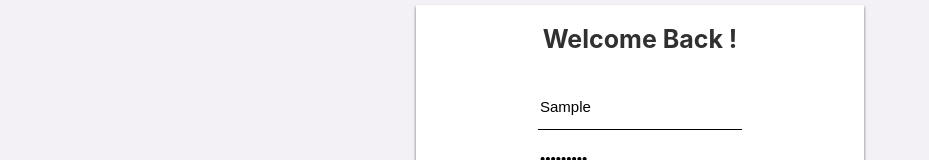
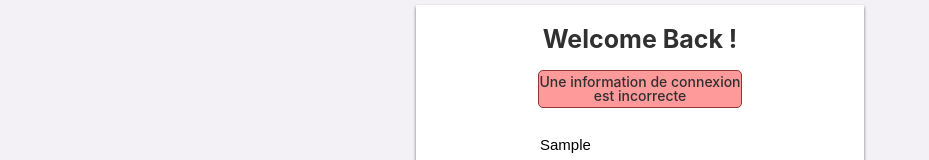
Before and after one commit to maisonnavejul/EcoCloud, a Vue app in the folder client/app/: page /login in a window 1280 px wide. Both pictures are taken after typing "Sample", "Sample123" into the empty fields and a click on the button "Log In". Shown: the part 201-361 px from the top of the page, without its empty margins (0-929 px from the left). Built offline with nearby package versions, Linux system fonts and the light colour scheme.

Commit message:
[front] added infos on login and registration failed attempt

```diff
--- a/client/app/src/components/login/login.component.vue
+++ b/client/app/src/components/login/login.component.vue
@@ -2,6 +2,9 @@
     <div class="login_container">
         <div class="login">
             <h2 class="login_title">Welcome Back !</h2>
+            <div class="login_failed" v-if="login_failed">
+                <p>Une information de connexion est incorrecte</p>
+            </div>
             <form class="login_form" @submit.prevent="offline_login">
                 <input type="text"
                     name="username"
@@ -40,6 +43,7 @@ export default {
         return {
             username: "",
             password: "",
+            login_failed: false,
         }
     },
 
@@ -55,6 +59,7 @@ export default {
                 this.parse_res(response);
             } else {
                 console.log('Login failed');
+                this.login_failed = true;
             }
         },
         async login() {
@@ -89,7 +94,9 @@ export default {
         parse_res(res) {
             if (!res.is_connected) {
                 console.log('Login failed');
+                this.login_failed = true;
             } else {
+                this.login_failed = false;
                 this.$store.dispatch('login', res)
                     .then(() => {
                         const next_route = !res.email ? '/register' : '/';
@@ -130,6 +137,26 @@ export default {
     box-shadow: 0 2px 3px rgba(0, 0, 0, 0.55);
 }
 
+.login_title {
+    font-size: 25px;
+    margin-top: 5%;
+    margin-bottom: 4%;
+}
+
+.login_failed {
+    background-color: rgb(255, 87, 87, 0.6);
+    border: 1px solid rgb(143, 55, 55);
+    border-radius: 5px;
+    width: 45%;
+    height: 18%;
+    font-size: 14px;
+    font-weight: 500;
+    text-align: center;
+    display: flex;
+    align-items: center;
+    margin-bottom: 4%;
+}
+
 .login_form {
     display: flex;
     flex-direction: column;
@@ -140,11 +167,6 @@ export default {
     height: 100%;
 }
 
-.login_title {
-    font-size: 25px;
-    margin-top: 5%;
-    margin-bottom: 7%;
-}
 
 .login_form > * {
     margin-bottom: 1%;
--- a/client/app/src/components/register/register.component.vue
+++ b/client/app/src/components/register/register.component.vue
@@ -2,6 +2,9 @@
     <div class="register_container">
         <div class="register">
             <h2 class="register_title">Welcome</h2>
+            <div class="register_failed" v-if="register_failed">
+                <p>Une information d'enregistrement est incorrecte</p>
+            </div>
             <form class="register_form" @submit.prevent="offline_register">
                 <input type="text"
                     name="username"
@@ -49,16 +52,19 @@ export default {
             password: "",
             email: "",
             firstname: "",
-            lastname: ""
+            lastname: "",
+            register_failed: false,
         }
     },
 
     methods: {
         offline_register() {
             if (this.check_form()) {
+                this.register_failed = true;
                 console.log('Please fill in all fields');
                 return;
             }
+            this.register_failed = false;
 
             console.log('Register successful');
             this.parse_res(data);
@@ -67,9 +73,12 @@ export default {
         async register() {
             // PUT 10.222.7.145:3000/updateUser
             if (this.check_form()) {
+                this.register_failed = true;
                 console.log('Please fill in all fields');
                 return;
             }
+
+            this.register_failed = false;
 
             console.log('Register submitted successfully');
 
@@ -136,6 +145,12 @@ export default {
     box-shadow: 0 2px 3px rgba(0, 0, 0, 0.55);
 }
 
+.register_title {
+    font-size: 25px;
+    margin-top: 5%;
+    margin-bottom: 7%;
+}
+
 .register_form {
     display: flex;
     flex-direction: column;
@@ -146,10 +161,18 @@ export default {
     height: 100%;
 }
 
-.register_title {
-    font-size: 25px;
-    margin-top: 5%;
-    margin-bottom: 7%;
+.register_failed {
+    background-color: rgb(255, 87, 87, 0.6);
+    border: 1px solid rgb(143, 55, 55);
+    border-radius: 5px;
+    width: 45%;
+    height: 18%;
+    font-size: 14px;
+    font-weight: 500;
+    text-align: center;
+    display: flex;
+    align-items: center;
+    margin-bottom: 4%;
 }
 
 .register_form > * {
```
